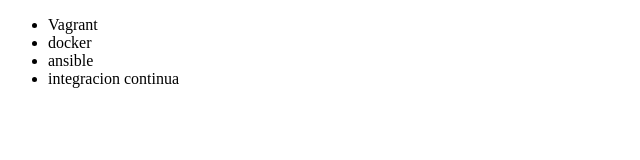
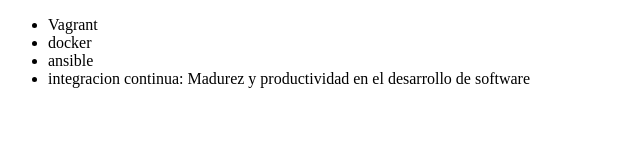
Before and after one commit to AlonsoPonce/alura-git, a plain HTML site: page index.html in a window 1280 px wide. Shown: the whole page, without its empty margins (0-640 px from the left). Drawn offline with Linux system fonts and the light colour scheme.

Commit message:
Renombrando curso de integracion continua

```diff
--- a/index.html
+++ b/index.html
@@ -9,7 +9,7 @@
 <li>Vagrant</li>
 <li>docker</li>
 <li>ansible</li>
-<li>integracion continua</li>
+<li>integracion continua: Madurez y productividad en el desarrollo de software</li>
     </ul>
 </body>
 </html>
```
